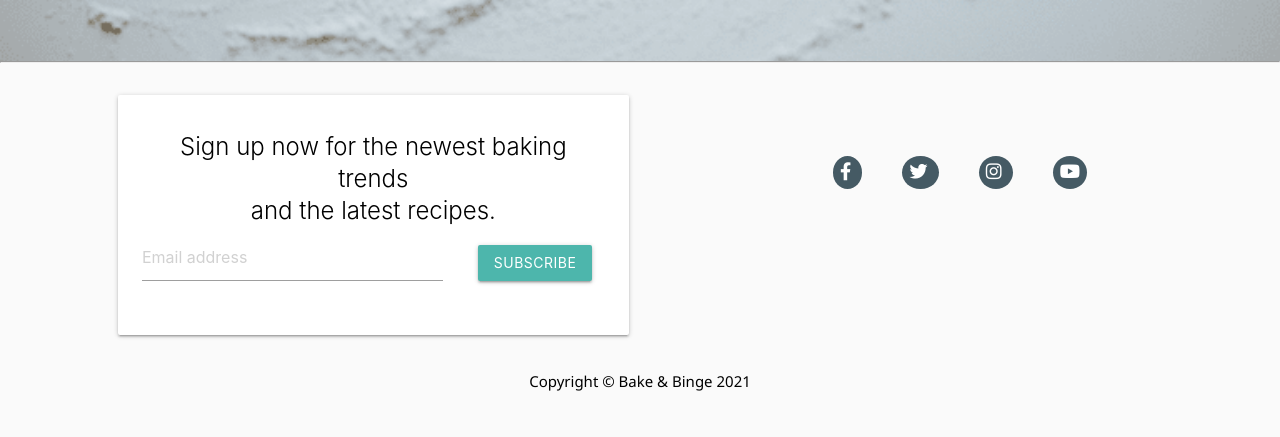
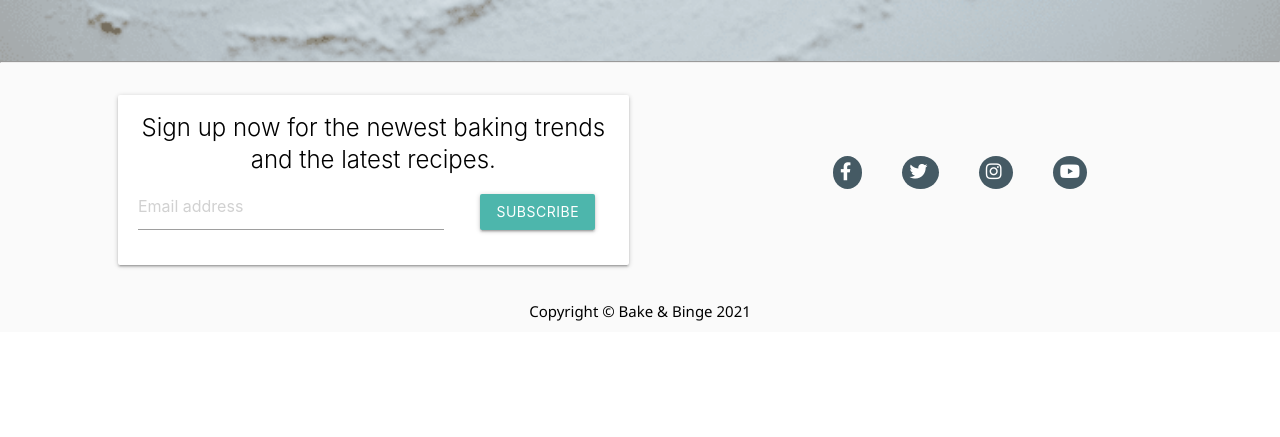
Before and after one commit to chizzletaz/BakeAndBinge, a Flask app: page /contact in a window 1280 px wide. Shown: the part 676-1113 px from the top of the page. After the commit the page ends 997 px from the top, so only its background shows below. Run offline with Flask 2, Linux system fonts and the light colour scheme; data that the repository does not hold is empty; some libraries are stand-ins or nearby versions.

Commit message:
Layout: reduce size of subscription card.

```diff
--- a/static/css/style.css
+++ b/static/css/style.css
@@ -113,7 +113,12 @@ li, .navbar-brand {
 
 /* footer */
 footer {
-    padding: 25px 0;
+    padding: 25px 0 10px;
+
+}
+
+footer .card-content {
+    padding: 5px 20px !important;
 }
 
 .list-inline-item {
--- a/templates/base.html
+++ b/templates/base.html
@@ -176,7 +176,7 @@
                 </a>
             </div>
         </div>
-        <div class="row">
+        <div>
             <div class="col s12 center-align">
                 <p class="copyright text-muted">Copyright &copy; Bake & Binge <span id='copyright'></span></p>
             </div>
```
